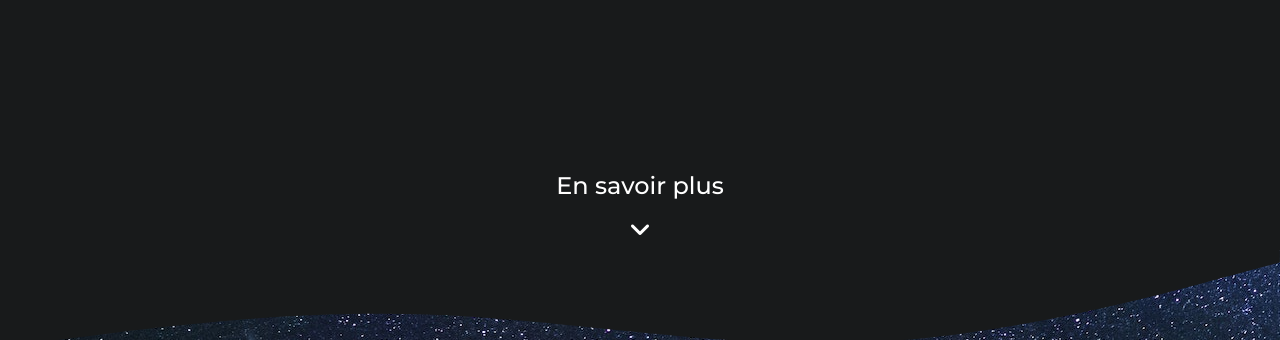
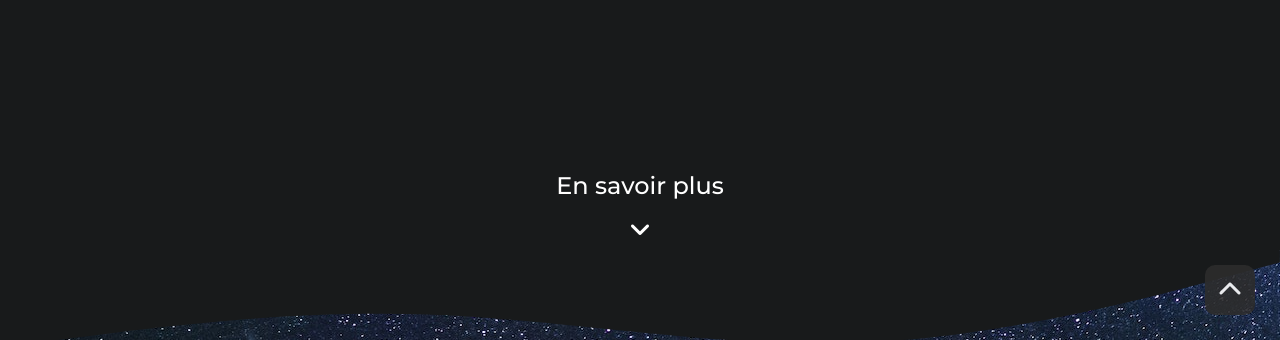
Before and after one commit to WashiFR/web-portrait, a plain HTML site: page index.html in a window 1280 px wide. Shown: the part 460-800 px from the top of the page. Drawn offline with nearby package versions, Linux system fonts and the light colour scheme; a web font is replaced by a local one.

Commit message:
add icon + top arrow

```diff
--- a/index.html
+++ b/index.html
@@ -7,6 +7,7 @@
     <!-- Import animation -->
     <script src="https://unpkg.com/aos@2.3.1/dist/aos.js"></script>
     <link href="https://unpkg.com/aos@2.3.1/dist/aos.css" rel="stylesheet">
+    <link rel="shortcut icon" href="asset/icon-head-puzzle.png">
     <title>Web portrait</title>
 </head>
 <body>
@@ -14,7 +15,7 @@
     <!-----------------
         Haut de page
     ------------------->
-    <header>
+    <header id="header">
         <nav class="navbar" data-aos="fade-down" data-aos-duration="2000">
             <a href="index.html">Accueil</a>
             <a href="#presentation">Présentation</a>
@@ -28,7 +29,7 @@
     --------------------->
 
     <section id="intro">
-        <div class="left">
+        <div>
             <h1 data-aos="fade-up" data-aos-duration="2000">Web portrait</h1>
             <a href="#presentation" data-aos="fade-up" data-aos-duration="3000">
                 En savoir plus
@@ -154,18 +155,19 @@
         </div>
     </section>
 
-    <!-----------------
-        Bas de page
-    ------------------->
+    <!-- Fleche retour haut -->
+    <div class="top-arrow">
+        <a href="#header">
+            <i class="fa-solid fa-chevron-up"></i>
+        </a>
+    </div>
 
+    <!-- Bas de page -->
     <footer class="copyright">
         <a href="https://twitter.com/Washi_fr">&copy;2022 - Washi</a>
     </footer>
 
-    <!---------------------
-        Script animation
-    ----------------------->
-
+    <!-- Script animation -->
     <script>
         AOS.init();
     </script>
--- a/style.css
+++ b/style.css
@@ -402,6 +402,30 @@ div.bouton p{
     top: 7px;
 }
 
+/*-------------------------
+    Fleche retour haut
+--------------------------*/
+
+.top-arrow a{
+    display: flex;
+    align-items: center;
+    justify-content: center;
+    position: fixed;
+    text-decoration: none;
+    right: 25px;
+    bottom: 25px;
+    background-color: rgb(45, 45, 45);
+    height: 50px;
+    width: 50px;
+    border-radius: 10px;
+    opacity: 0.9;
+}
+
+.top-arrow i{
+    color: white;
+    font-size: 1.5em;
+}
+
 /*-------------
     Bas page
 --------------*/
```
Also changed, not shown: asset/icon-head-puzzle.png (added).
